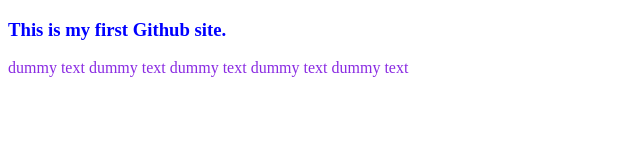
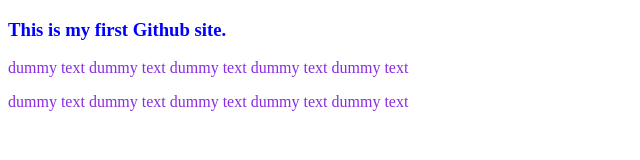
Before and after one commit to chowdhury-eshita/first-repo, a plain HTML site: page index.html in a window 1280 px wide. Shown: the whole page, without its empty margins (0-640 px from the left). Drawn offline with Linux system fonts and the light colour scheme.

Commit message:
final-update

```diff
--- a/index.html
+++ b/index.html
@@ -10,6 +10,7 @@
 <body>
     <h3>This is my first Github site.</h3>
     <p>dummy text dummy text dummy text dummy text dummy text</p>
+    <p>dummy text dummy text dummy text dummy text dummy text</p>
 
 </body>
 </html>
```
